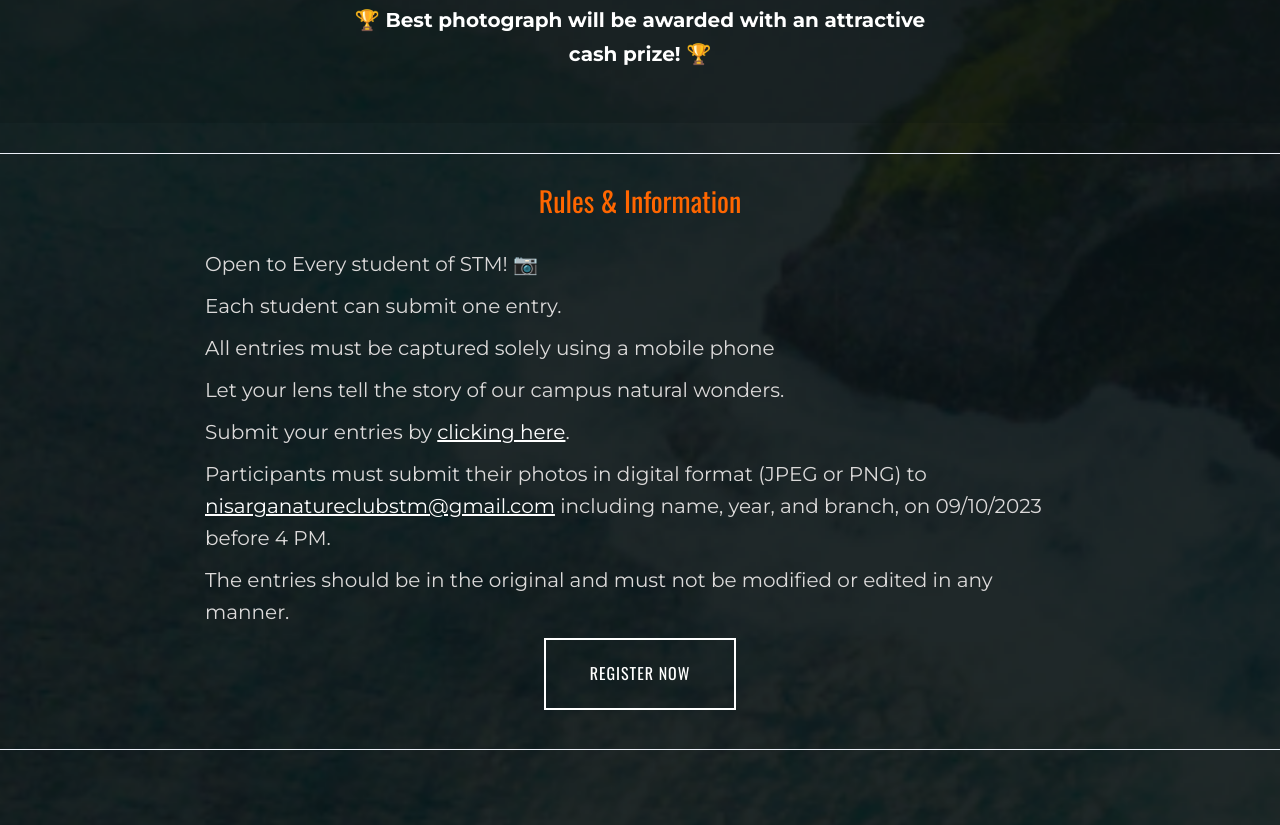
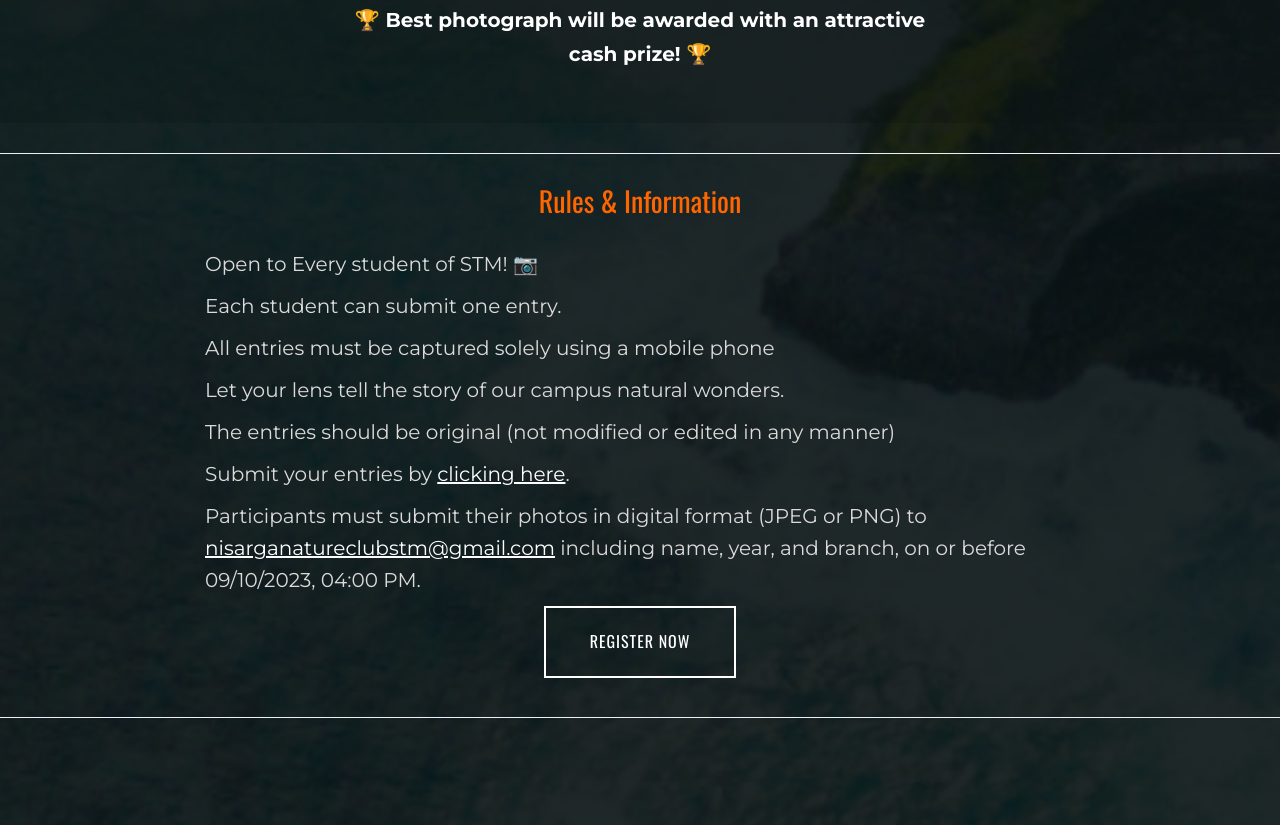
Before and after one commit to PRADUL-P/LENS-AND-LEAVES, a plain HTML site: page index.html in a window 1280 px wide. Shown: the part 977-1802 px from the top of the page. Drawn offline with nearby package versions, Linux system fonts and the light colour scheme.

Commit message:
rules modified

```diff
--- a/index.html
+++ b/index.html
@@ -148,9 +148,10 @@
                                    <li>Each student can submit one entry.</li>
                                    <li>All entries must be captured solely using a mobile phone </li>
                                    <li>Let your lens tell the story of our campus natural wonders.</li>
+                                   <li>The entries should be original (not modified or edited in any manner)</li>
                                    <li>Submit your entries by <a href="https://forms.gle/rdBuCmydBvmfzWuJ6" style="text-decoration: underline;">clicking here</a>.</li>
-                                   <li>Participants must submit their photos in digital format (JPEG or PNG) to <a href="mailto:nisarganatureclubstm@gmail.com" style="text-decoration: underline;">nisarganatureclubstm@gmail.com</a> including name, year, and branch, on 09/10/2023 before 4 PM.</li>
-                                   <li>The entries should be in the original and must not be modified or edited in any manner.</li>
+                                   <li>Participants must submit their photos in digital format (JPEG or PNG) to <a href="mailto:nisarganatureclubstm@gmail.com" style="text-decoration: underline;">nisarganatureclubstm@gmail.com</a> including name, year, and branch, on or before 09/10/2023, 04:00 PM.                                   </li>
+
                                </ul>
                                <!-- Registration Button -->
                                <a href="https://forms.gle/rdBuCmydBvmfzWuJ6" class="hero-btn">Register Now</a>
@@ -197,7 +198,7 @@
 
                                     <li><a href="">Anusree V</a></li>
                                     <li><a href="">S7 CE</a></li>
-                                    <li><a href="#">8590020307</a></li>
+                                    <li><a href="https://wa.me/+918590020307?text=I'm interested in photography contest">8590020307</a></li>
                                     <li></li>
                                 </ul>
                             </div>
```
